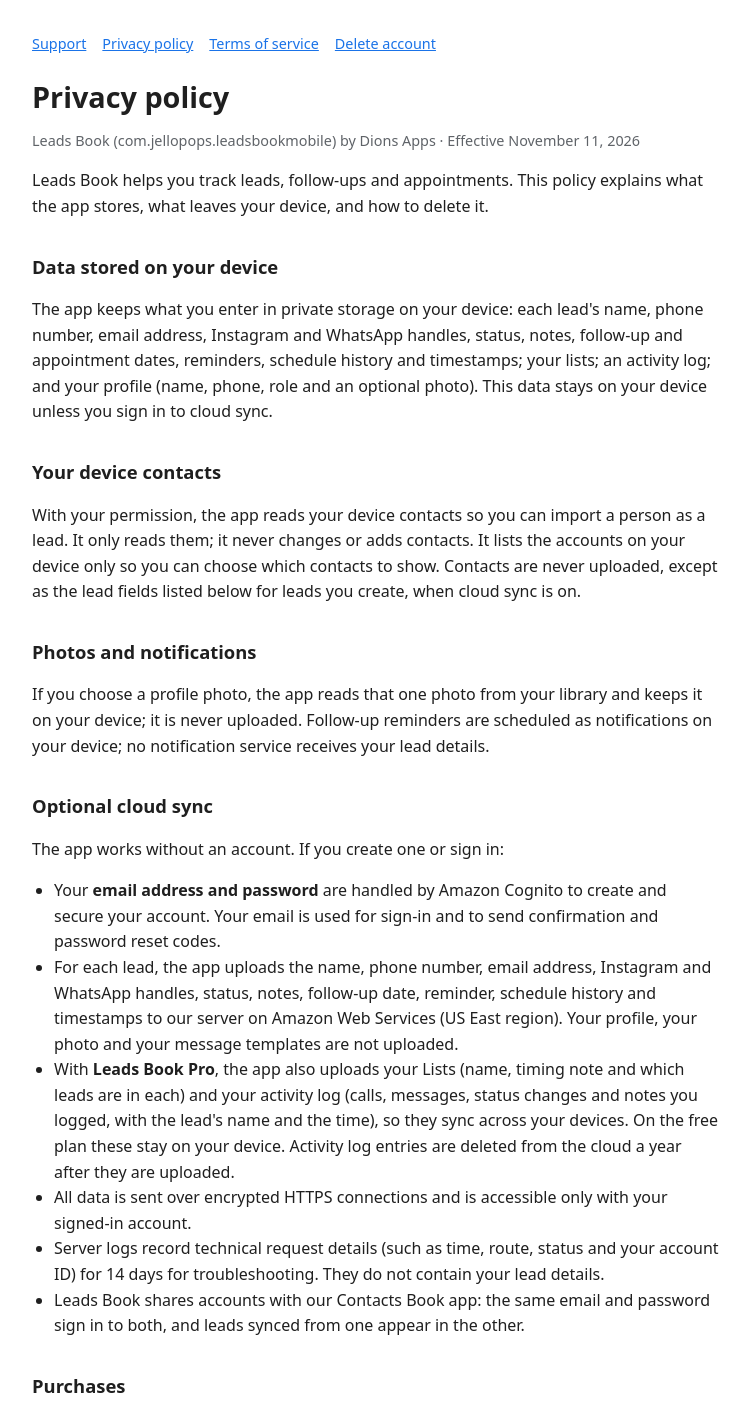
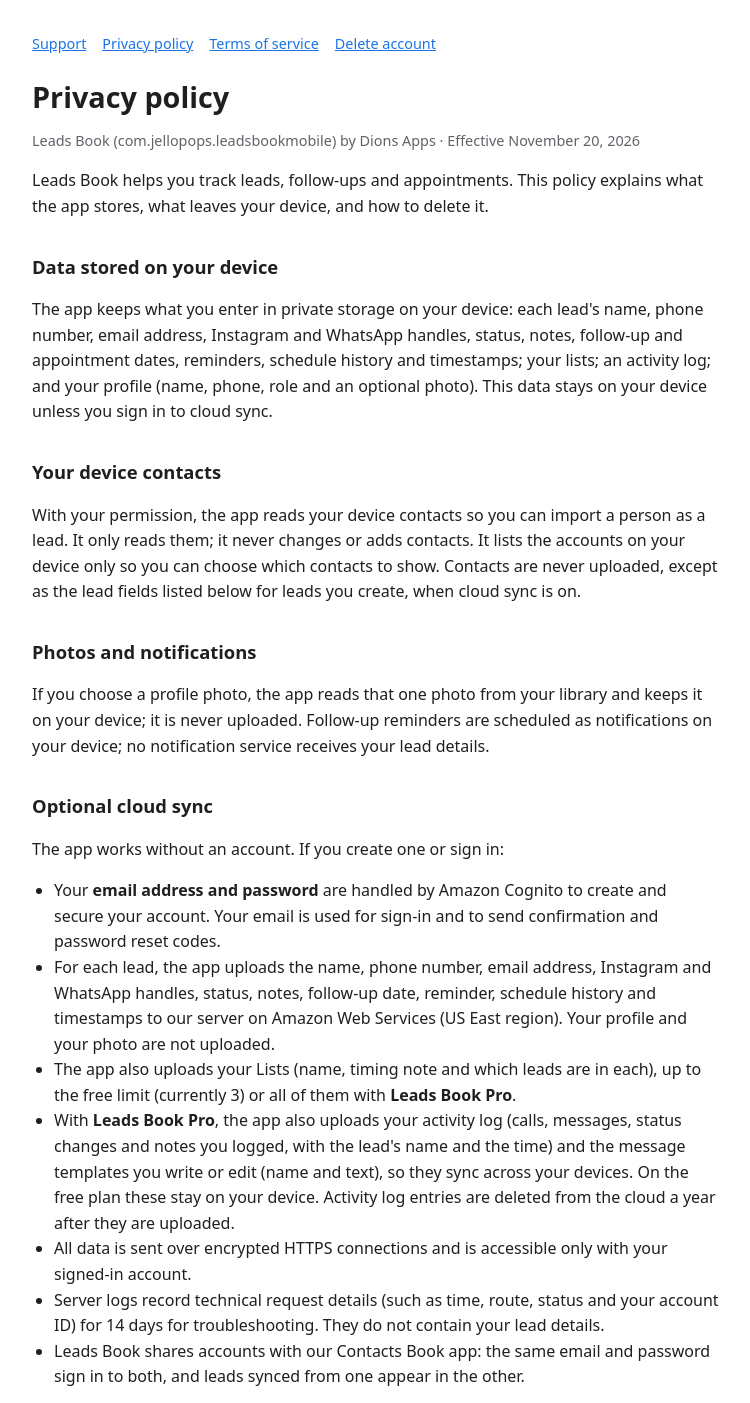
Before and after one commit to dion/leads-book-support, a plain HTML site: page privacy.html in a window 1280 px wide. Shown: the top 1403 px of the page, without its empty margins (264-1014 px from the left). Drawn offline with Linux system fonts and the light colour scheme.

Commit message:
Privacy and terms: message templates sync on Pro, free Lists sync up to 3
Co-Authored-By: Claude Opus 5.5 <noreply@anthropic.com>
Claude-Session: https://claude.ai/code/session_01PnMkf6paYRwM3Tv76sjgpv

```diff
--- a/privacy.html
+++ b/privacy.html
@@ -10,7 +10,7 @@
 <main>
   <nav><a href="./">Support</a><a href="privacy.html">Privacy policy</a><a href="terms.html">Terms of service</a><a href="delete-account.html">Delete account</a></nav>
   <h1>Privacy policy</h1>
-  <p class="muted">Leads Book (com.jellopops.leadsbookmobile) by Dions Apps · Effective November 11, 2026</p>
+  <p class="muted">Leads Book (com.jellopops.leadsbookmobile) by Dions Apps · Effective November 20, 2026</p>
 
   <p>Leads Book helps you track leads, follow-ups and appointments. This policy explains what the app stores, what leaves your device, and how to delete it.</p>
 
@@ -27,8 +27,9 @@
   <p>The app works without an account. If you create one or sign in:</p>
   <ul>
     <li>Your <strong>email address and password</strong> are handled by Amazon Cognito to create and secure your account. Your email is used for sign-in and to send confirmation and password reset codes.</li>
-    <li>For each lead, the app uploads the name, phone number, email address, Instagram and WhatsApp handles, status, notes, follow-up date, reminder, schedule history and timestamps to our server on Amazon Web Services (US East region). Your profile, your photo and your message templates are not uploaded.</li>
-    <li>With <strong>Leads Book Pro</strong>, the app also uploads your Lists (name, timing note and which leads are in each) and your activity log (calls, messages, status changes and notes you logged, with the lead's name and the time), so they sync across your devices. On the free plan these stay on your device. Activity log entries are deleted from the cloud a year after they are uploaded.</li>
+    <li>For each lead, the app uploads the name, phone number, email address, Instagram and WhatsApp handles, status, notes, follow-up date, reminder, schedule history and timestamps to our server on Amazon Web Services (US East region). Your profile and your photo are not uploaded.</li>
+    <li>The app also uploads your Lists (name, timing note and which leads are in each), up to the free limit (currently 3) or all of them with <strong>Leads Book Pro</strong>.</li>
+    <li>With <strong>Leads Book Pro</strong>, the app also uploads your activity log (calls, messages, status changes and notes you logged, with the lead's name and the time) and the message templates you write or edit (name and text), so they sync across your devices. On the free plan these stay on your device. Activity log entries are deleted from the cloud a year after they are uploaded.</li>
     <li>All data is sent over encrypted HTTPS connections and is accessible only with your signed-in account.</li>
     <li>Server logs record technical request details (such as time, route, status and your account ID) for 14 days for troubleshooting. They do not contain your lead details.</li>
     <li>Leads Book shares accounts with our Contacts Book app: the same email and password sign in to both, and leads synced from one appear in the other.</li>
```
Also changed, not shown: terms.html (+3 -3 lines).
